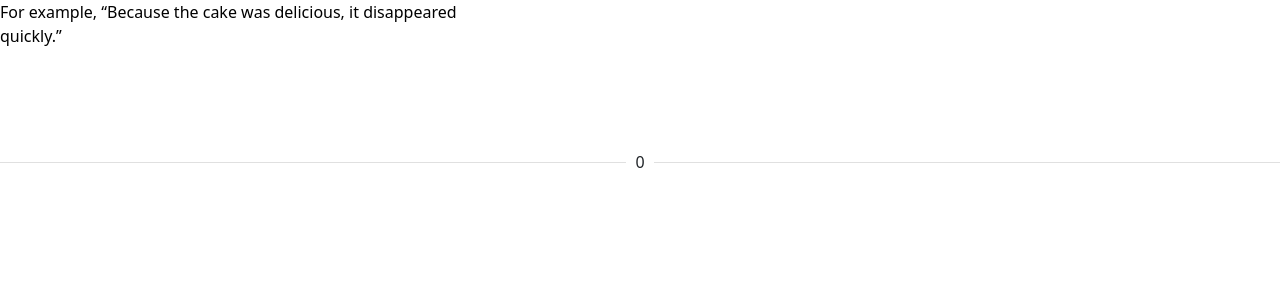
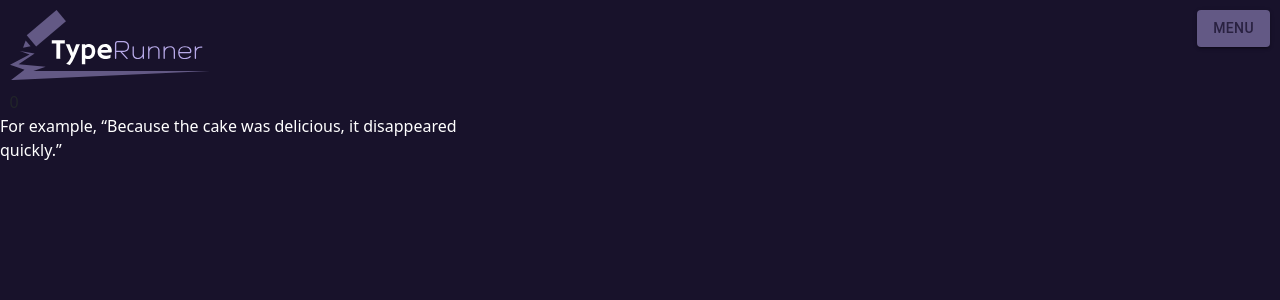
Before and after one commit to Jake-Yeo/nova-type, a React (Create React App) app: page / in a window 1280 px wide. Shown: the top 300 px of the page. Built offline with nearby package versions, Linux system fonts and the light colour scheme.

Commit message:
Added more stying, added a nav bar and logo.

```diff
--- a/public/index.html
+++ b/public/index.html
@@ -24,9 +24,14 @@
       work correctly both with client-side routing and a non-root public URL.
       Learn how to configure a non-root public URL by running `npm run build`.
     -->
-    <title>React App</title>
+    <title>Type Runner</title>
   </head>
-  <body>
+  <!--
+    Here I set the background color of the app
+  -->
+  <body
+  style="background-color: #18122B"
+  >
     <noscript>You need to enable JavaScript to run this app.</noscript>
     <div id="root"></div>
     <!--
--- a/src/App.tsx
+++ b/src/App.tsx
@@ -1,5 +1,5 @@
 import './App.css';
-import TypeFeedAreaDisplay from './components/TypeFeedAreaDisplay';
+import TypingPage from './Pages/TypingPage';
 
 
 function App() {
@@ -7,7 +7,7 @@ function App() {
 
   return (
     <>
-      <TypeFeedAreaDisplay></TypeFeedAreaDisplay>
+      <TypingPage></TypingPage>
     </>
   );
 }
--- /dev/null
+++ b/src/Pages/TypingPage.tsx
@@ -0,0 +1,11 @@
+import LogoNavBar from "../components/LogoNavBar"
+import TypeFeedAreaDisplay from "../components/TypeFeedAreaDisplay"
+
+const TypingPage = () => {
+    return (<>
+        <LogoNavBar></LogoNavBar>
+        <TypeFeedAreaDisplay></TypeFeedAreaDisplay>
+    </>)
+}
+
+export default TypingPage
--- /dev/null
+++ b/src/components/LogoNavBar.tsx
@@ -0,0 +1,54 @@
+import { Box, Button, ButtonBase, ButtonTypeMap, Drawer, Grid } from "@mui/material";
+import { ClassNameConfigurator } from '@mui/base/utils';
+import { useRef, useState } from "react";
+
+const widthOfLogo = 200;
+const heightOfLogo = widthOfLogo * 0.348;
+
+const LogoNavBar = () => {
+
+    const [isDrawerOpen, setIsDrawerOpen] = useState(false);
+
+
+    return (<>
+        <Grid
+            container
+            direction="row"
+            justifyContent="space-between"
+            alignItems="flex-start"
+            sx={{
+                padding: '10px',
+            }}
+        >
+            <Box
+                sx={{
+                    backgroundImage: 'url("./svgFiles/TypeRunnerLogo(W317H110p5).svg")', // Load background image
+                    backgroundSize: 'contain', // Scale the background image to fit within the container while preserving its aspect ratio
+                    backgroundRepeat: 'no-repeat',
+                    width: widthOfLogo, // Set the width of the container
+                    height: heightOfLogo // Automatically adjust the height based on the aspect ratio
+                }}
+            />
+
+            <Button
+                onClick={() => setIsDrawerOpen(true)}
+                variant="contained"
+                color="success"
+                sx={{
+                    color: '#292140',
+                    textEmphasisColor: '#292140',
+                    backgroundColor: '#635985',
+                    '&:hover': { //When you use &:hover, you’re saying: “Apply the following styles to the current selector when it’s being hovered.”
+                        backgroundColor: '#9287B7',
+                      },
+                }}
+            >Menu</Button>
+
+            <Drawer anchor="right" open={isDrawerOpen} onClose={() => setIsDrawerOpen(false)}>
+                "test"
+            </Drawer>
+        </Grid>
+    </>);
+}
+
+export default LogoNavBar
--- a/src/components/ToTypeDisplay.tsx
+++ b/src/components/ToTypeDisplay.tsx
@@ -1,7 +1,6 @@
 
 import React, { useContext, useState } from "react";
 import 'bootstrap/dist/css/bootstrap.min.css'
-import { Form } from "react-bootstrap";
 import { TypingDataContext } from "./TypeFeedAreaDisplay";
 import { getColouredSpan } from "../functions/HelperFunction";
 import { setFocusToTypingArea } from "./TypingArea";
@@ -16,12 +15,12 @@ const ToTypeDisplay = () => {
 
     for (let i = 0; i < typingData.typedSoFar.length; i++) {
       if (typingData.typedSoFar.charAt(i) === typingData.toType.charAt(i)) {
-        spanElementOnlyArray.push(getColouredSpan(typingData.toType.charAt(i), 'green', 'white', i));
+        spanElementOnlyArray.push(getColouredSpan(typingData.toType.charAt(i), 'transparent', 'green', i));
       } else {
-        spanElementOnlyArray.push(getColouredSpan(typingData.toType.charAt(i), 'red', 'white', i));
+        spanElementOnlyArray.push(getColouredSpan(typingData.toType.charAt(i), 'transparent', 'red', i));
       }
     }
-    spanElementOnlyArray.push(getColouredSpan(typingData.toType.substring(typingData.typedSoFar.length, typingData.toType.length), 'transparent', 'black', 'myUniqueKey'));
+    spanElementOnlyArray.push(getColouredSpan(typingData.toType.substring(typingData.typedSoFar.length, typingData.toType.length), 'transparent', 'white', 'myUniqueKey'));
 
     return (
       <>{spanElementOnlyArray}</>
--- a/src/components/TypeFeedAreaDisplay.tsx
+++ b/src/components/TypeFeedAreaDisplay.tsx
@@ -4,10 +4,11 @@ import TypingArea from "./TypingArea";
 import FeedbackDisplay from "./FeedbackDisplay";
 import { getNewSentence } from "../functions/HelperFunction";
 import WpmDisplay from "./WpmDisplay";
-import { Divider } from "@mui/material";
+import { Divider, Grid } from "@mui/material";
 import TimerDisplay from "./TimerDisplay";
 import "../css/scrollCssTest.css";
 import { FloatingLabel, Form } from "react-bootstrap";
+import LogoNavBar from "./LogoNavBar";
 
 type TypingData = {
     typedSoFar: String,
@@ -56,11 +57,20 @@ const TypeFeedAreaDisplay = () => {
     //Need to pass in setToType function into typing area so we can update the display and set to type!
     // TypingDataContext.Provider passes down all the data from typingData to its child elements using useContext hook!
     return (<>
-        <TypingDataContext.Provider value={typingData}>
-            <ToTypeDisplay></ToTypeDisplay>
-            <TypingArea></TypingArea>
-            <Divider><WpmDisplay></WpmDisplay></Divider>
-        </TypingDataContext.Provider>
+        {/*This grid here will hold the typing area, wpm etc, we will arrange the structure in the app.css function i think*/}
+        <Grid
+            container
+            direction="column"
+            justifyContent="flex-start"
+            alignItems="start"
+        >
+            <TypingDataContext.Provider value={typingData}>
+                <Divider><WpmDisplay></WpmDisplay></Divider>
+                <ToTypeDisplay></ToTypeDisplay>
+                <TypingArea></TypingArea>
+            </TypingDataContext.Provider>
+        </Grid>
+
     </>);
 }
 
```
Also changed, not shown: public/svgFiles/TypeRunnerLogo(W317H110p5).svg (added), src/css/scrollCssTest.css (line endings or trailing spaces).
